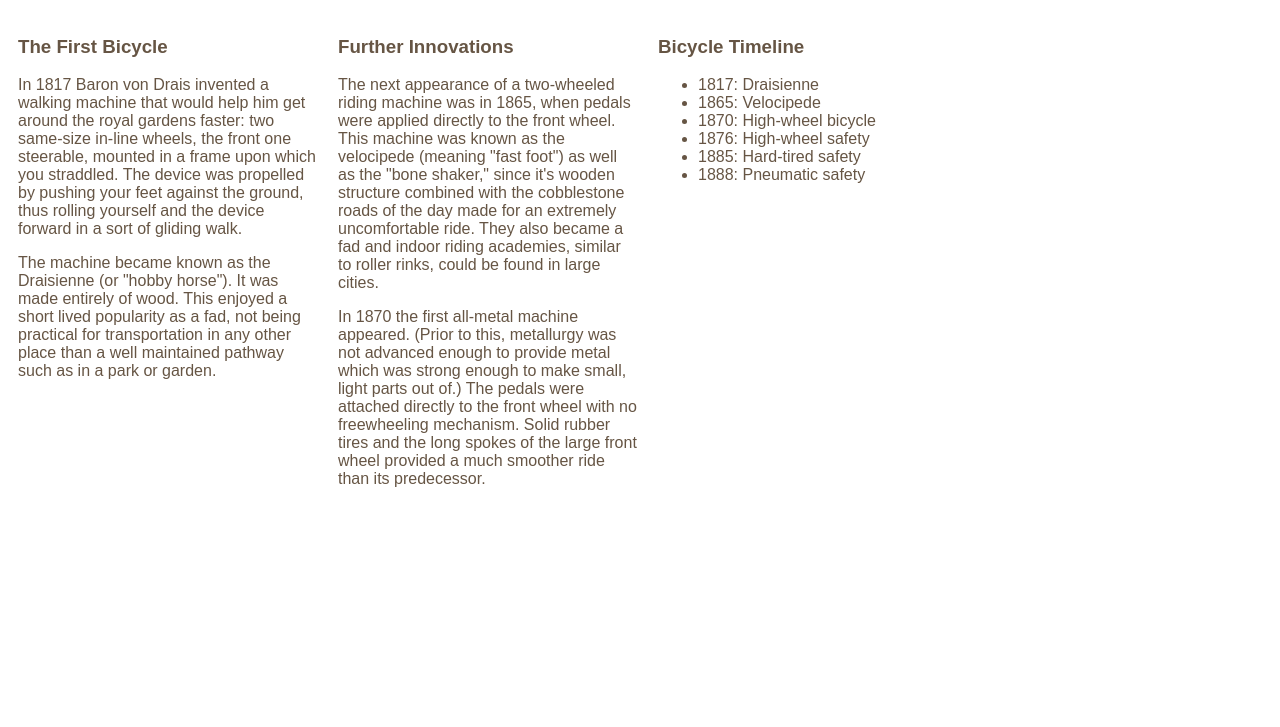
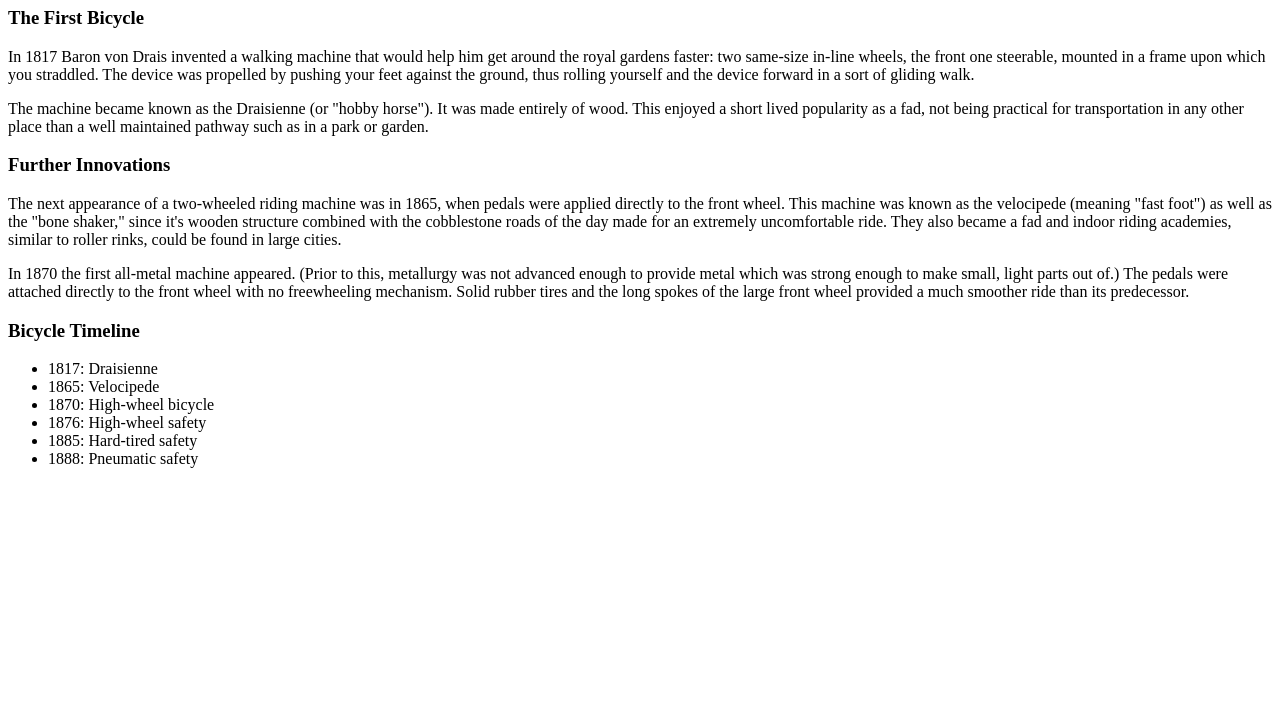
Before and after one commit to Biz-Computer-Programming/Web-Progrmming_2-62, a plain HTML site: page columns-three.html in a window 1280 px wide. Shown: the part 73-800 px from the top of the page. Drawn offline with Linux system fonts and the light colour scheme.

Commit message:
Update columns-three.html

```diff
--- a/columns-three.html
+++ b/columns-three.html
@@ -2,16 +2,6 @@
 <html>
 	<head>
 		<title>Three Column Layout</title>
-		<style type="text/css">
-			body {
-				width: 960px;
-				font-family: Arial, Verdana, sans-serif;
-				color: #665544;}
-			.column1of3, .column2of3, .column3of3 {
-				width: 300px;
-				float: left;
-				margin: 10px;}
-		</style>
 	</head>
 	<body>
 		<h1>The Evolution of the Bicycle</h1>
```
